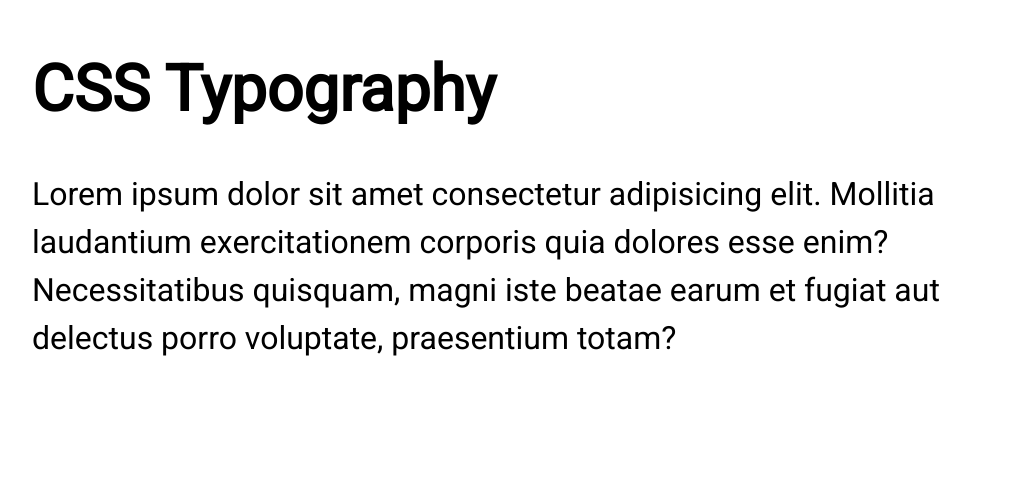
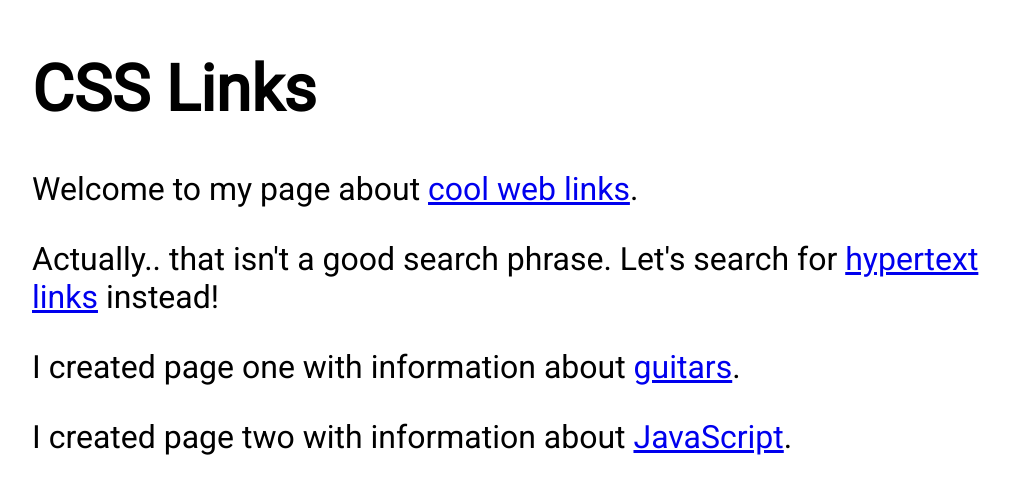
Before and after one commit to CIT85/timothym-pub, a plain HTML site: page w4_css/index.html in a window 1280 px wide. Shown: the part 127-620 px from the top of the page, without its empty margins (104-1114 px from the left). Drawn offline with Linux system fonts and the light colour scheme; files that its build step writes are made by us from their sources.

Commit message:
setup for chapter 7 done

```diff
--- a/w4_css/index.html
+++ b/w4_css/index.html
@@ -5,25 +5,23 @@
     <meta charset="UTF-8">
     <meta http-equiv="X-UA-Compatible" content="IE=edge">
     <meta name="viewport" content="width=device-width, initial-scale=1.0">
-    <title>Document</title>
-
-    <link rel="stylesheet" href="style.css">
+    <title>CSS Links</title>
+    <link rel="stylesheet" href="css/style.css">
 </head>
 
 <body>
     <header>
-        <h1>CSS Typography</h1>
+        <h1>CSS Links</h1>
     </header>
     <main>
-        <p>Lorem ipsum dolor sit amet consectetur adipisicing elit. Mollitia laudantium exercitationem corporis quia
-            dolores esse enim? Necessitatibus quisquam, magni iste beatae earum et fugiat aut delectus porro voluptate,
-            praesentium totam?</p>
+        <p>Welcome to my page about <a href="https://www.google.com/search?q=+web+links">cool web links</a>.</p>
 
-        <!-- <form>
-            <label for="name">Name:</label>
-            <input id="name" type="text" placeholder="Your Name" />
-            <button>Submit</button>
-        </form> -->
+        <p>Actually.. that isn&apos;t a good search phrase. Let's search for <a
+                href="https://www.google.com/search?q=hypertext+links">hypertext links</a> instead!</p>
+
+        <p>I created page one with information about <a href="one.html">guitars</a>.</p>
+
+        <p>I created page two with information about <a href="two.html">JavaScript</a>.</p>
     </main>
 </body>
 
--- a/w4_css/style.css
+++ b/w4_css/style.css
@@ -1,22 +1,7 @@
 @import url('https://fonts.googleapis.com/css2?family=Roboto&display=swap');
-/*
-
-Typography is the way that text
-is arranged and presented
-
-*/
 
 body {
     padding: 10%;
     font-size: 2rem;
     font-family: 'Roboto', sans-serif;
 }
-/*
-input, button {
-    font: inherit;
-} */
-
-p {
-    line-height: 1.5;
-
-}
```
Also changed, not shown: w4_css/one.html (added, +16 -0 lines), w4_css/two.html (added, +16 -0 lines).
